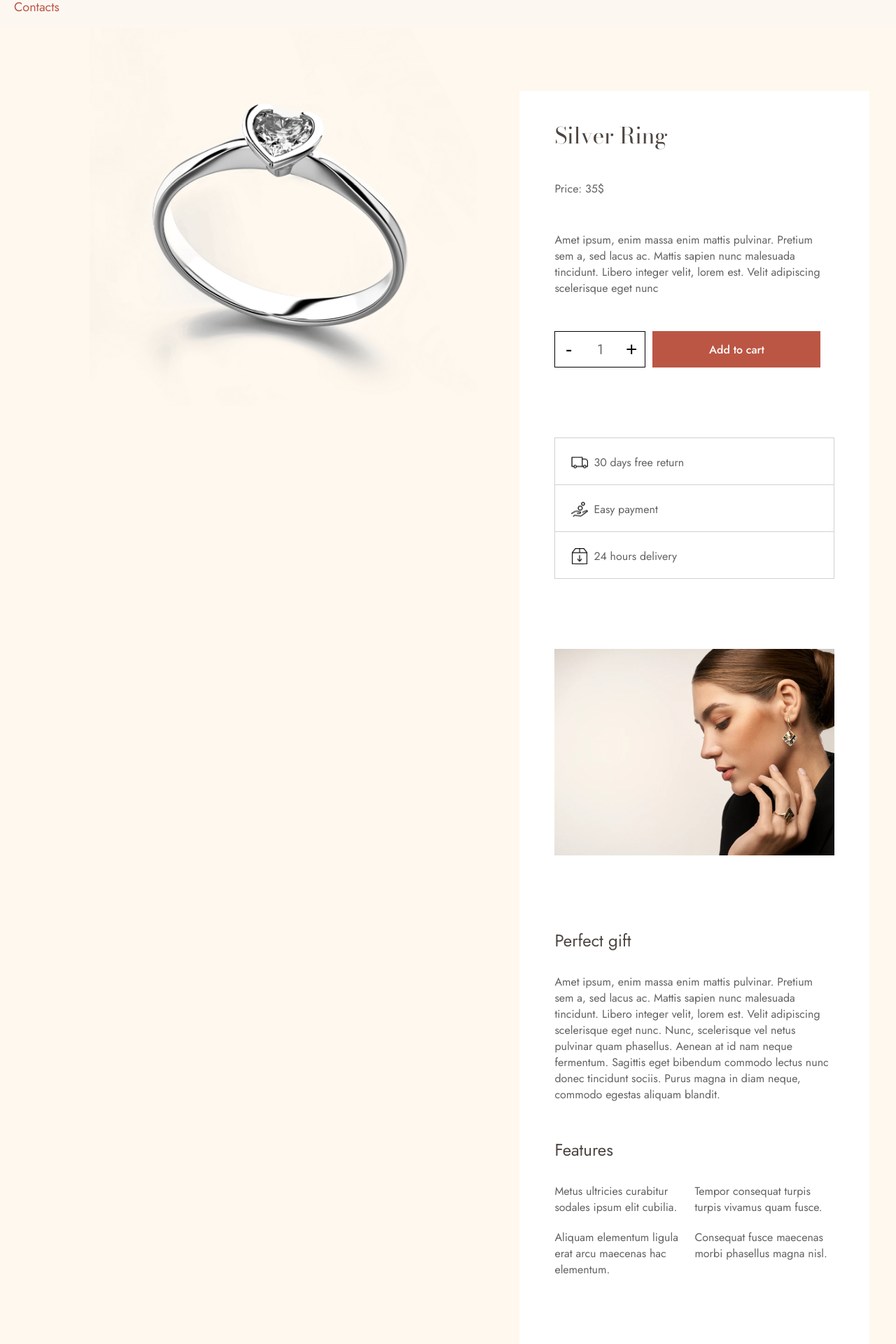
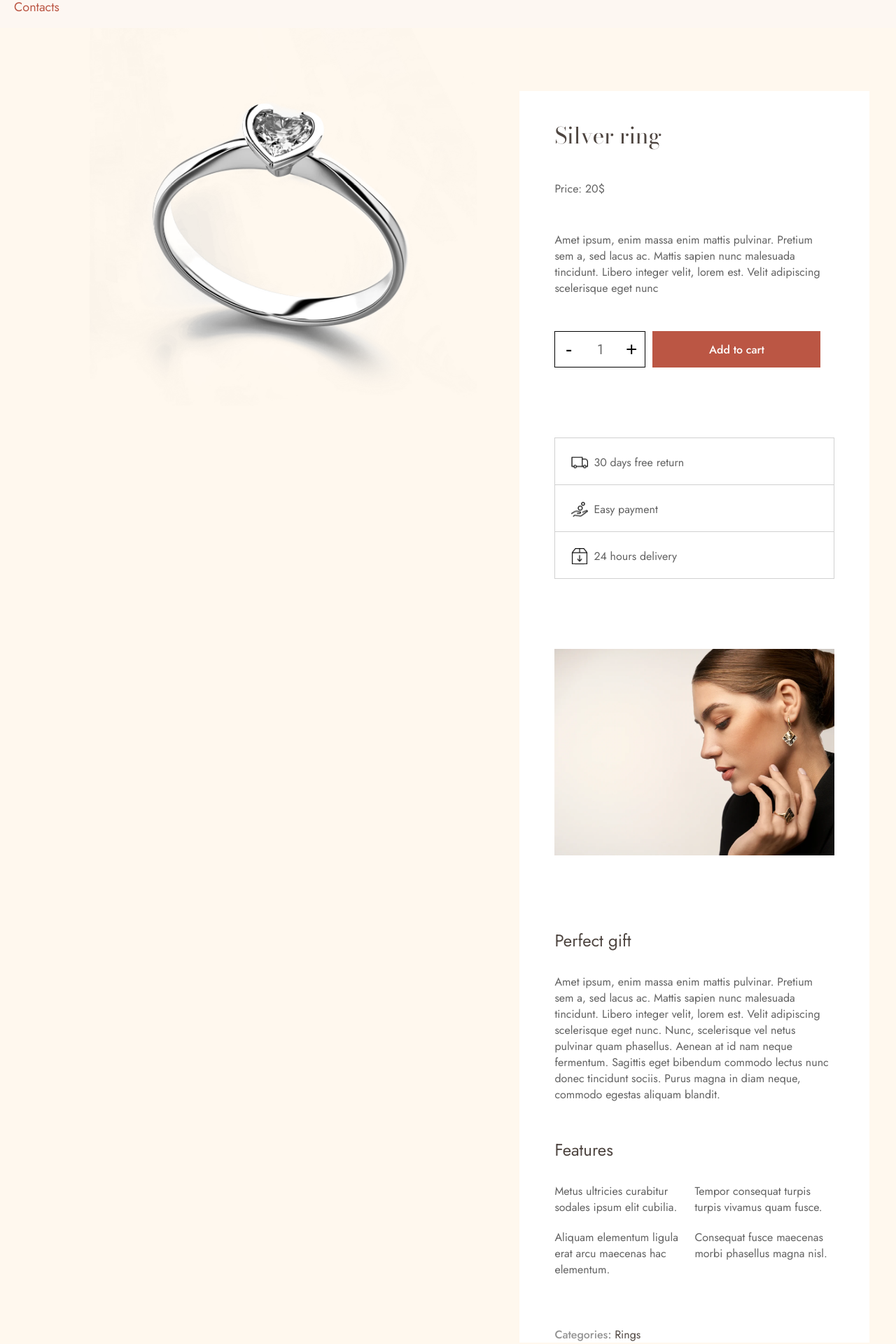
Before and after one commit to EkL1Ps/control-progect, a React (Create React App) app: page /productListPage in a window 1280 px wide. Shown: the part 80-2000 px from the top of the page at 70% size. Built offline with nearby package versions, Linux system fonts and the light colour scheme.

Commit message:
added nothing?

```diff
--- a/src/components/Product/ProductListItemPage.scss
+++ b/src/components/Product/ProductListItemPage.scss
@@ -12,7 +12,7 @@
     }
 }
 .product-list-item-data {
-    height: 2000px;
+    padding-bottom: 100px;
     background-color: white;
     margin: 100px 0 0 10%;
     padding: 0 50px;
@@ -91,3 +91,13 @@
         width: 200px;
     }
 }
+.self-page-categories {
+    margin-top: 50px;
+    font-family: Jost;
+    color: #949494;
+    font-weight: 500;
+    span {
+        color: #4e4540;
+        font-weight: 300;
+    }
+}
--- a/src/components/Product/ProductListItemPage.tsx
+++ b/src/components/Product/ProductListItemPage.tsx
@@ -15,11 +15,11 @@ const ProductListItemPage = (props: Props) => {
             <div className="selfPage-product-list-item-wrapper">
                 <div className="row">
                     <div className="col-2 selfPage-product-image">
-                        <img src={SilverRing} alt="" />
+                        <img src={SilverRing} alt="image" />
                     </div>
                     <div className="product-list-item-data">
-                        <h2 className="selfPage-product-title">Silver Ring</h2>
-                        <p className="selfPage-product-price">Price: 35$</p>
+                        <h2 className="selfPage-product-title">Silver ring</h2>
+                        <p className="selfPage-product-price">Price: 20$</p>
                         <p className="selfPage-product-description">
                             Amet ipsum, enim massa enim mattis pulvinar. Pretium
                             sem a, sed lacus ac. Mattis sapien nunc malesuada
@@ -83,6 +83,9 @@ const ProductListItemPage = (props: Props) => {
                                 </div>
                             </div>
                         </div>
+                        <p className="self-page-categories">
+                            Categories: <span>Rings</span>
+                        </p>
                     </div>
                 </div>
             </div>
--- a/src/components/Product/ProductListPage.tsx
+++ b/src/components/Product/ProductListPage.tsx
@@ -1,5 +1,7 @@
 import './ProductListPage.scss'
 import ProductListItemPage from './ProductListItemPage'
+import productsArray from '../../utils/productsArray'
+
 type Props = {}
 
 const ProductListPage = (props: Props) => {
```
